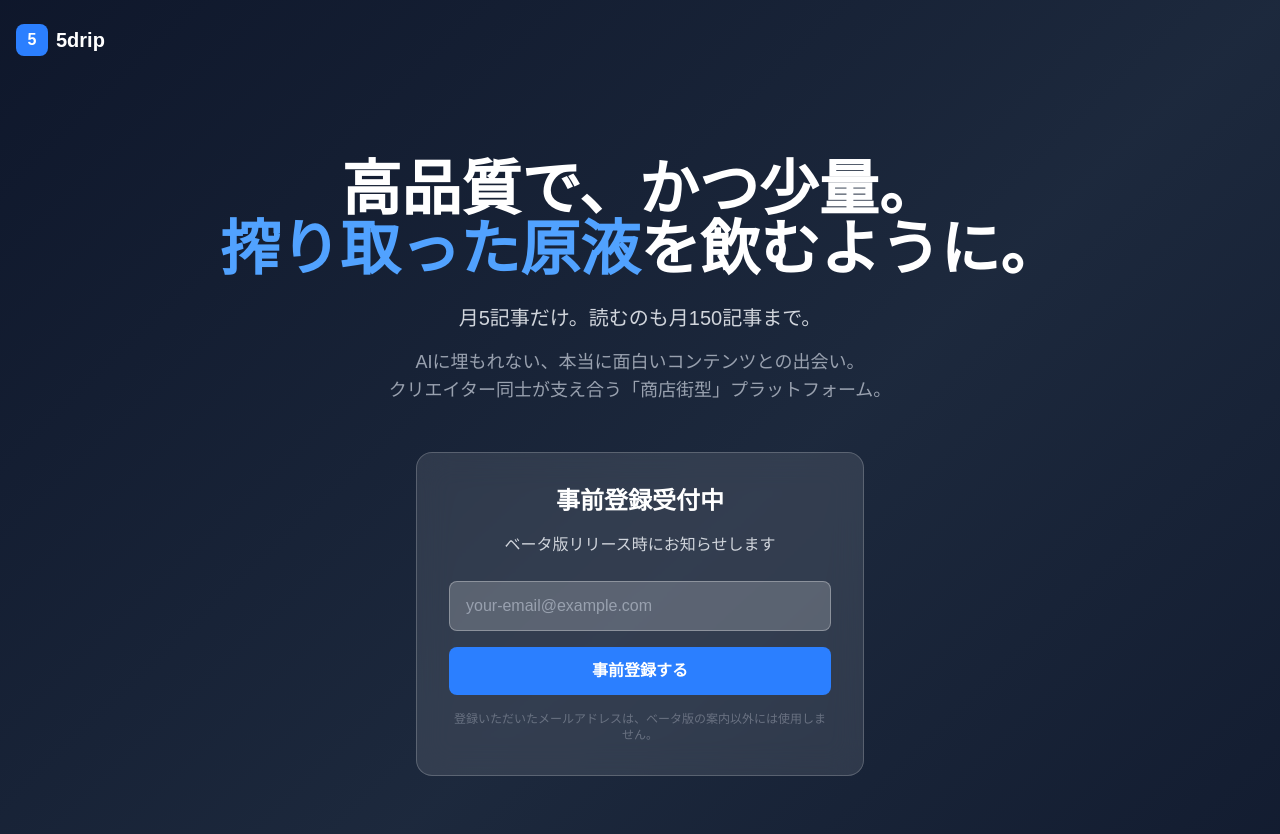
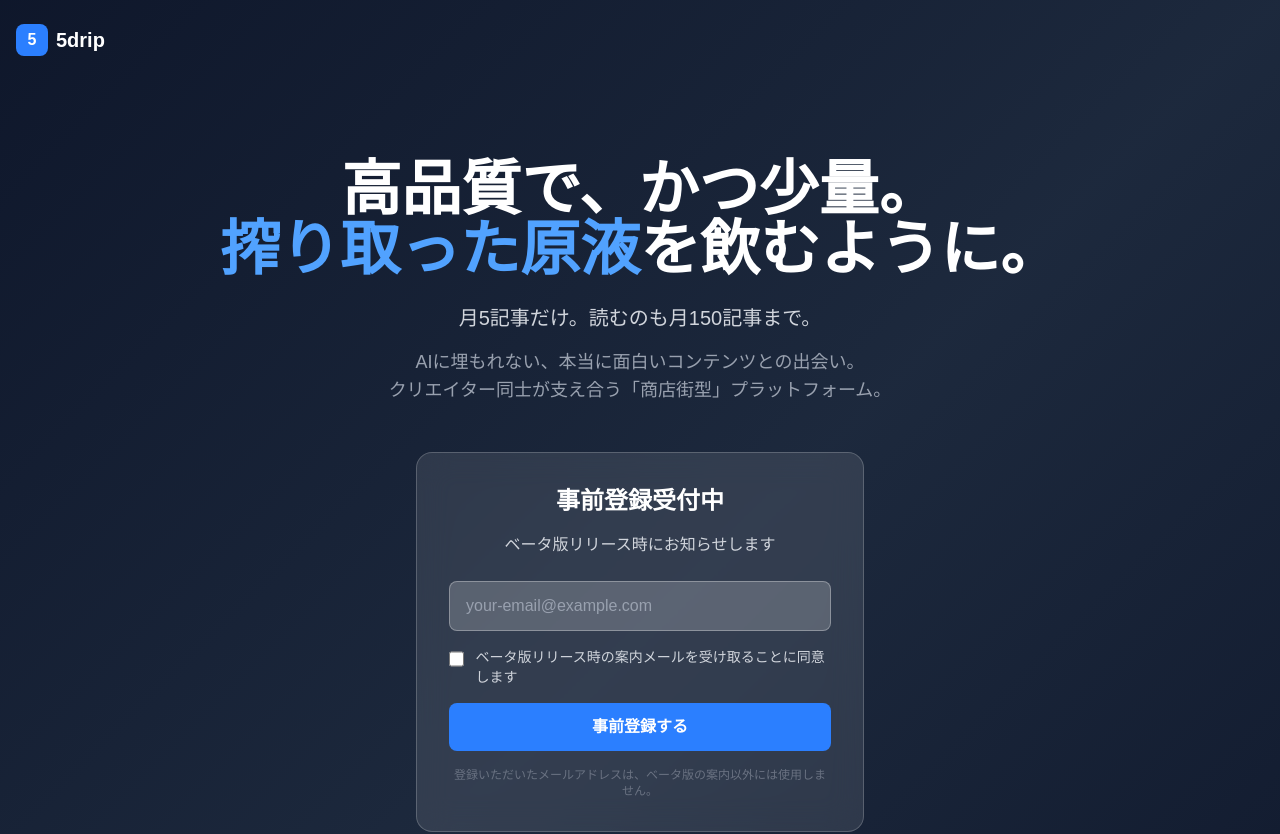
Before and after one commit to app0r0/5-note-landing, a Next.js app: page / in a window 1280 px wide. Shown: the top 834 px of the page. Built offline with nearby package versions, Linux system fonts and the light colour scheme.

Commit message:
Google Form連携完了

```diff
--- a/app/page.js
+++ b/app/page.js
@@ -3,6 +3,7 @@ import { useState } from 'react';
 
 export default function Home() {
   const [email, setEmail] = useState('');
+  const [agreed, setAgreed] = useState(false);
   const [submitted, setSubmitted] = useState(false);
   const [loading, setLoading] = useState(false);
   const [error, setError] = useState('');
@@ -12,35 +13,39 @@ export default function Home() {
     setLoading(true);
     setError('');
 
+    // チェックボックスの確認
+    if (!agreed) {
+      setError('チェックボックスにチェックを入れてください');
+      setLoading(false);
+      return;
+    }
+
     try {
-      // ============================================
-      // TODO: Google Formを作成したら以下を設定
-      // ============================================
-      const FORM_ID = '1FAIpQLScClwTgsTS2KtP8ARF9uWXg6EimAJlZkPRmcUM-AhExGOPerg'; // Google FormのIDをここに貼る
-      const ENTRY_ID = '1032374180'; // Entry IDをここに貼る（数字のみ）
+      const FORM_ID = '1FAIpQLScClwTgsTS2KtP8ARF9uWXg6EimAJlZkPRmcUM-AhExGOPerg';
+      const EMAIL_ENTRY_ID = '62852513';
+      const CHECKBOX_ENTRY_ID = '1032374180';
 
-      // Google FormのURL
       const formUrl = `https://docs.google.com/forms/d/e/${FORM_ID}/formResponse`;
 
       // フォームデータを作成
       const formData = new FormData();
-      formData.append(`entry.${ENTRY_ID}`, email);
+      formData.append(`entry.${EMAIL_ENTRY_ID}`, email);
+      formData.append(`entry.${CHECKBOX_ENTRY_ID}`, 'はい'); // チェックボックスの値
 
       // Google Formに送信
       await fetch(formUrl, {
         method: 'POST',
         body: formData,
-        mode: 'no-cors', // CORSエラー回避（成功/失敗の判定はできないが送信はされる）
+        mode: 'no-cors',
       });
 
-      // 成功
       setSubmitted(true);
-      setEmail(''); // フォームをリセット
+      setEmail('');
+      setAgreed(false);
 
     } catch (err) {
       console.error('送信エラー:', err);
-      // no-corsモードでは実際にはエラーは起きないが、念のため
-      setSubmitted(true);
+      setSubmitted(true); // no-corsなので実際は送信されている
     } finally {
       setLoading(false);
     }
@@ -94,6 +99,19 @@ export default function Home() {
                   placeholder="your-email@example.com"
                   className="w-full px-4 py-3 rounded-lg bg-white/20 border border-white/30 text-white placeholder-gray-400 focus:outline-none focus:ring-2 focus:ring-blue-500"
                 />
+
+                {/* チェックボックス */}
+                <label className="flex items-start gap-3 text-left cursor-pointer">
+                  <input
+                    type="checkbox"
+                    checked={agreed}
+                    onChange={(e) => setAgreed(e.target.checked)}
+                    className="mt-1 w-4 h-4 rounded border-white/30 bg-white/20 text-blue-500 focus:ring-2 focus:ring-blue-500"
+                  />
+                  <span className="text-gray-300 text-sm">
+                    ベータ版リリース時の案内メールを受け取ることに同意します
+                  </span>
+                </label>
 
                 {error && (
                   <p className="text-red-400 text-sm">{error}</p>
```
